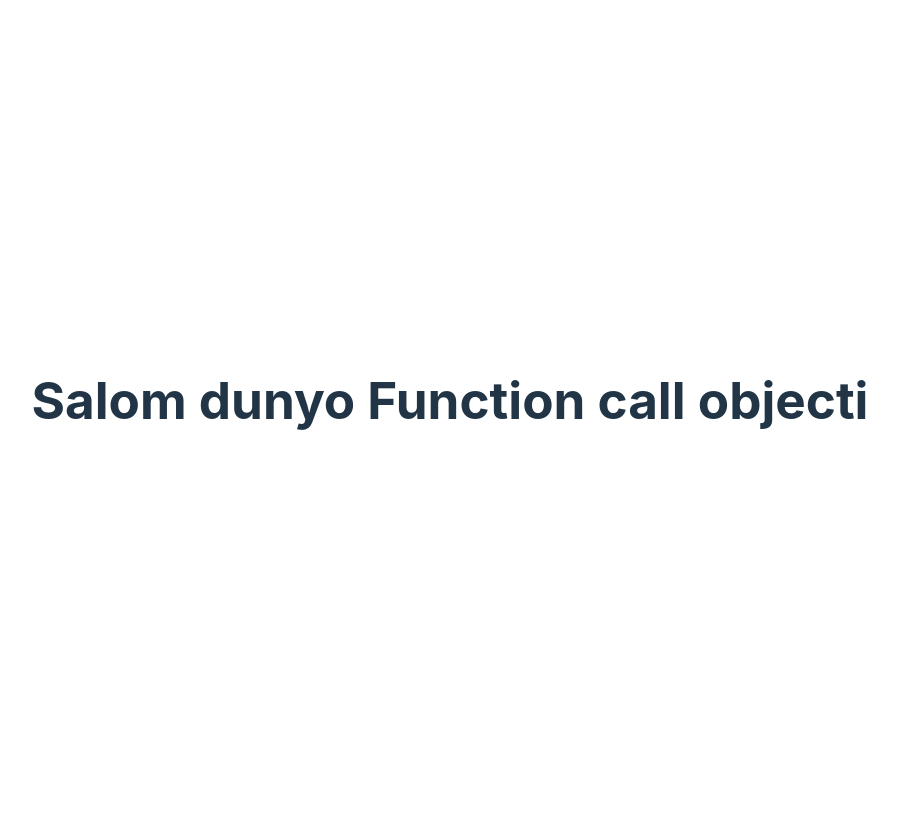
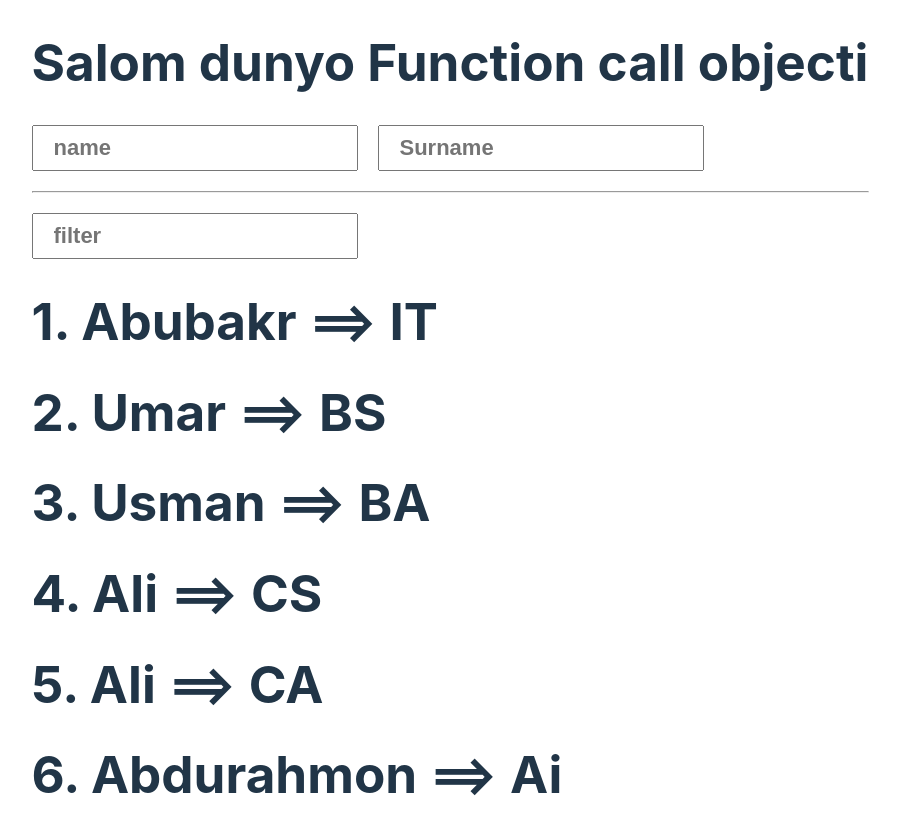
Before and after one commit to Hojiakbar5119/react_lesson, a React (Vite) app: page / in a window 1280 px wide. Shown: the top 834 px of the page, without its empty margins (190-1090 px from the left). Before the commit the page ends 800 px from the top, so only its background shows below. Built offline with nearby package versions, Linux system fonts and the light colour scheme.

Commit message:
edit lesson learning object

```diff
--- a/src/Lesson3/functionCall.jsx
+++ b/src/Lesson3/functionCall.jsx
@@ -1,10 +1,46 @@
 import React from "react";
+import { student } from "./mock";
 
 class FunctionCall extends React.Component{
+
+    constructor(props){
+        super(props)
+        this.state = {
+            data:student,
+            name:' ',
+            surname:' '
+        }
+    }
+
+
+
     render(){
+        const onChange=(e)=>{
+            console.log(e.target.name);
+            this.setState({[e.target.name]:e.target.value})
+        }
+        const onFilter = (e)=>{
+            console.log(e.target.value);
+            // console.log();
+            let res = student.filter((value) => value.name.includes(e.target.value));
+            this.setState({data: res})
+        }
         return(
             <div>
                 <h1>Salom dunyo Function call objecti </h1>
+                <h3>{this.state.name}</h3>
+                <h3>{this.state.surname}</h3>
+                <input onChange={onChange} name='name' type="text" placeholder="name" style={{width:'300px', height:'40px',fontSize:'22px', fontWeight:'600', paddingLeft:'20px' ,marginRight:'20px'}} />
+                <input onChange={onChange} name='surname' type="text" placeholder="Surname" style={{width:'300px', height:'40px',fontSize:'22px', fontWeight:'600', paddingLeft:'20px'}} />
+                <hr style={{margin:'20px 0'}} />
+                <input onChange={onFilter} type="text" placeholder="filter" style={{width:'300px', height:'40px',fontSize:'22px', fontWeight:'600', paddingLeft:'20px'}} />
+                {this.state.data.map(({id,name,status})=>{
+                    return(
+                        <h1 key={id}>
+                            {id}.  {name} =={">"} {status}
+                        </h1>
+                    )
+                })}
             </div>
         )
     }
--- /dev/null
+++ b/src/Lesson3/mock.js
@@ -0,0 +1,8 @@
+export const student =[
+    {id:1, name:'Abubakr', status:'IT'},
+    {id:2, name:'Umar', status:'BS'},
+    {id:3, name:'Usman', status:'BA'},
+    {id:4, name:'Ali', status:'CS'},
+    {id:5, name:'Ali', status:'CA'},
+    {id:6, name:'Abdurahmon', status:'Ai'},
+]
--- a/src/main.jsx
+++ b/src/main.jsx
@@ -10,5 +10,6 @@ ReactDOM.createRoot(document.getElementById('root')).render(
     {/* <Fruit /> */}
     {/* <Student/>   */}
     <FunctionCall/>
+
   </React.StrictMode>
 );
```
